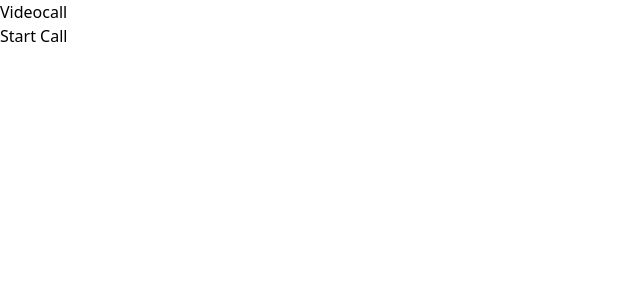
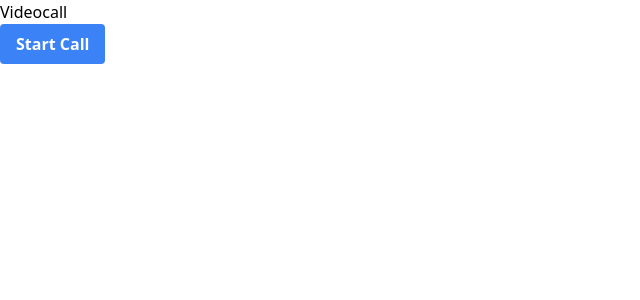
Before and after one commit to santif/videocall, a Nuxt app in the folder frontend/: page /call in a window 1280 px wide. Shown: the top 300 px of the page, without its empty margins (0-640 px from the left). Built offline with nearby package versions, Linux system fonts and the light colour scheme.

Commit message:
feat: Add Button component and use it in call page

```diff
--- /dev/null
+++ b/frontend/components/Button.vue
@@ -0,0 +1,5 @@
+<template>
+    <button class="bg-blue-500 hover:bg-blue-600 active:bg-blue-300 text-white font-bold py-2 px-4 rounded">
+        <slot></slot>
+    </button>
+</template>
--- a/frontend/pages/call.vue
+++ b/frontend/pages/call.vue
@@ -1,6 +1,4 @@
 <script lang="ts" setup>
-
-import { ref } from 'vue'
 
 const startCall = () => {
     console.log('Call started!')
@@ -10,6 +8,6 @@ const startCall = () => {
 <template>
   <div>
     <h1>Videocall</h1>
-    <button variant="destructive" @click="startCall">Start Call</button>
+    <Button @click="startCall">Start Call</Button>
   </div>
 </template>
```
